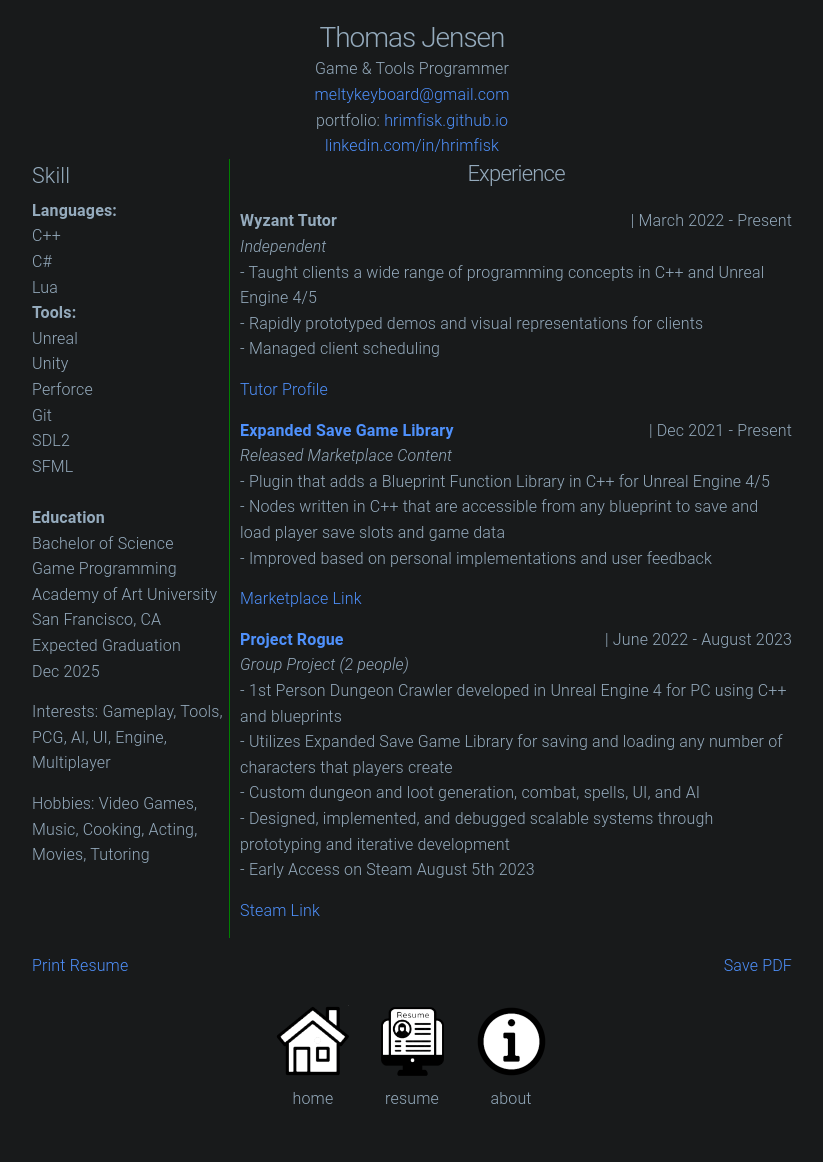
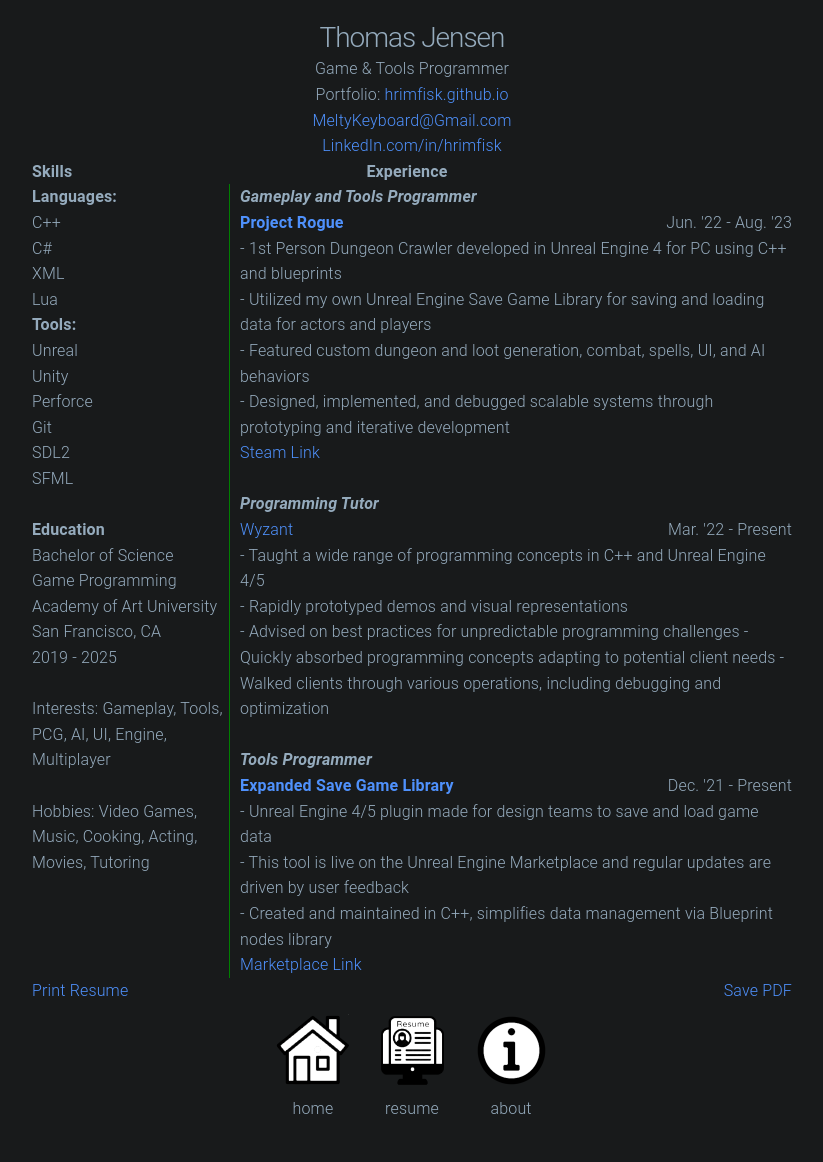
Before and after one commit to hrimfisk/hrimfisk.github.io, a Jekyll site: the page built from resume.md, in a window 1280 px wide. Shown: the whole page, without its empty margins (228-1051 px from the left). Built offline with Jekyll 4.4.1, drawn with Linux system fonts in a browser that asks for light colours.

Commit message:
updated resume

```diff
--- a/resume.md
+++ b/resume.md
@@ -30,6 +30,10 @@
 table, th, td {
     border: 0px solid black;
     vertical-align: top;
+    margin:0px;
+}
+p {
+    margin-bottom: 0px;
 }
 subheading
 {
@@ -45,13 +49,22 @@
 <h3>Thomas Jensen</h3>
 Game & Tools Programmer
 <br>
-<a href="mailto: meltykeyboard@gmail.com">meltykeyboard@gmail.com</a>
+Portfolio: <a href="https://hrimfisk.github.io/">hrimfisk.github.io</a>
 <br>
-portfolio: <a href="https://hrimfisk.github.io/">hrimfisk.github.io</a>
+<a href="mailto: meltykeyboard@gmail.com">MeltyKeyboard@Gmail.com</a>
 <br>
-<a href="https://www.linkedin.com/in/hrimfisk/">linkedin.com/in/hrimfisk</a>
+<a href="https://www.linkedin.com/in/hrimfisk/">LinkedIn.com/in/hrimfisk</a>
 <br>
 </center>
+
+<table>
+    <th style="width:44%">
+    <b>Skills</b>
+    </th>
+    <th>
+    <b>Experience</b>
+    </th>
+</table>
 
 <!--
 <p style="text-align: left">
@@ -70,10 +83,10 @@
 <table style="width:100%">
     <tr>
         <td style="width: 26%; border-right: 1px solid green"> <!-- 35 is the minimum for the left column. it will not shrink any more -->
-            <div class="skill">Skill</div>
             <subheading><b>Languages:</b></subheading> <br>
             C++ <br>
             C# <br>
+            XML <br>
             Lua <br>
             <subheading><b>Tools:</b></subheading> <br>
             Unreal <br>
@@ -91,14 +104,13 @@
                     Game Programming <br></subheading>
                     Academy of Art University <br>
                     San Francisco, CA <br>
-                    Expected Graduation<br>
-                    Dec 2025
+                    2019 - 2025 <br> <br>
                 </p>
                 <p>
                     Interests:
-                    Gameplay, Tools, PCG, AI, UI, Engine, Multiplayer
+                    Gameplay, Tools, PCG, AI, UI, Engine, Multiplayer <br> <br>
                 </p>
-                <p class = "dont-print">
+                <p >
                     Hobbies: Video Games, Music, Cooking, Acting, Movies, Tutoring
                 </p>
             </body>
@@ -106,42 +118,39 @@
         </td>
 
         <td class = "experience">
-            <h4>Experience</h4>
             <body>
                 <p style="text-align: left;">
-                    <subheading><b>Wyzant Tutor</b></subheading><span style="float:right;">| March 2022 - Present</span><br>
-                    <i>Independent</i> <br>
-                    - Taught clients a wide range of programming concepts in C++ and Unreal Engine 4/5 <br>
-                    - Rapidly prototyped demos and visual representations for clients <br>
-                    - Managed client scheduling
+                    <subheading><i><b>Gameplay and Tools Programmer</b></i></subheading><br>
+                    <b><a href="https://hrimfisk.github.io/2023/04/09/project_rogue/">Project Rogue</a></b><span style="float:right;">Jun. '22 - Aug. '23</span> <br>
+                    - 1st Person Dungeon Crawler developed in Unreal Engine 4 for PC using C++ and blueprints <br>
+                    - Utilized my own Unreal Engine Save Game Library for saving and loading data for actors and players<br>
+                    - Featured custom dungeon and loot generation, combat, spells, UI, and AI behaviors<br>
+                    - Designed, implemented, and debugged scalable systems through prototyping and iterative development<br>
                     <div class="dont-print">
-                        <a href="https://www.wyzant.com/match/tutor/88975343" target="_blank">Tutor Profile</a>
-
-                        <br>
+                        <a href="https://store.steampowered.com/app/2519470/Project_Rogue/" target="_blank">Steam Link</a>
                     </div>
+                    <br>
                 </p>
                 <p style="text-align: left;">
-                    <subheading><b><a href="https://hrimfisk.github.io/2022/02/16/save_plugin/">Expanded Save Game Library</a></b></subheading> <span style="float:right;">| Dec 2021 - Present</span> <br>
-                    <i>Released Marketplace Content</i>  <br>
-                    - Plugin that adds a Blueprint Function Library in C++ for Unreal Engine 4/5 <br>
-                    - Nodes written in C++ that are accessible from any blueprint to save and load player save slots and game data <br>
-                    - Improved based on personal implementations and user feedback
+                    <subheading><i><b>Programming Tutor</b></i></subheading><br>
+                    <a href="https://www.wyzant.com/match/tutor/88975343" target="_blank">Wyzant</a><span style="float:right;">Mar. '22 - Present</span><br>
+                    - Taught a wide range of programming concepts in C++ and Unreal Engine 4/5 <br>
+                    - Rapidly prototyped demos and visual representations<br>
+                    - Advised on best practices for unpredictable programming challenges
+                    - Quickly absorbed programming concepts adapting to potential client needs
+                    - Walked clients through various operations, including debugging and optimization <br> <br>
+                </p>
+                <p style="text-align: left;">
+                    <subheading><i><b>Tools Programmer</b></i></subheading><br>
+                    <b><a href="https://hrimfisk.github.io/2022/02/16/save_plugin/">Expanded Save Game Library</a></b><span style="float:right;">Dec. '21 - Present</span> <br>
+                    - Unreal Engine 4/5 plugin made for design teams to save and load game data <br>
+                    - This tool is live on the Unreal Engine Marketplace and regular updates are driven by user feedback <br>
+                    - Created and maintained in C++, simplifies data management via Blueprint nodes library <br>
                     <div class="dont-print">
                         <a href="https://www.unrealengine.com/marketplace/en-US/product/expanded-save-game-library?sessionInvalidated=true" target="_blank">Marketplace Link</a>
                     </div>
                 </p>
-                <p style="text-align: left;">
-                    <subheading><b><a href="https://hrimfisk.github.io/2023/04/09/project_rogue/">Project Rogue</a></b></subheading> <span style="float:right;">| June 2022 - August 2023</span> <br>
-                    <i>Group Project (2 people)</i> <br>
-                    - 1st Person Dungeon Crawler developed in Unreal Engine 4 for PC using C++ and blueprints <br>
-                    - Utilizes Expanded Save Game Library for saving and loading any number of characters that players create<br>
-                    - Custom dungeon and loot generation, combat, spells, UI, and AI<br>
-                    - Designed, implemented, and debugged scalable systems through prototyping and iterative development<br>
-                    - Early Access on Steam August 5th 2023
-                    <div class="dont-print">
-                        <a href="https://store.steampowered.com/app/2519470/Project_Rogue/" target="_blank">Steam Link</a>
-                    </div>
-                </p>
+
             </body>
         </td>
     </tr>
```
Also changed, not shown: 1 other file.
